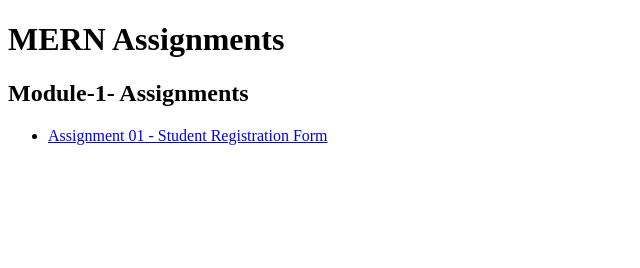
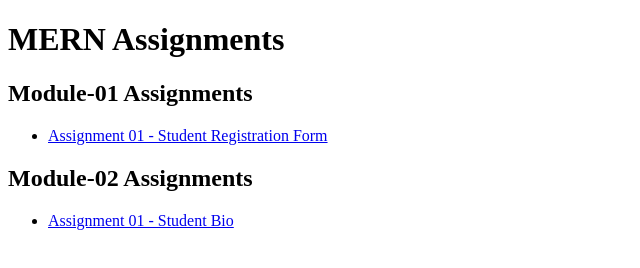
Before and after one commit to Mohan-25-oss/MERN-Assignments, a plain HTML site: page index.html in a window 1280 px wide. Shown: the whole page, without its empty margins (0-640 px from the left). Drawn offline with Linux system fonts and the light colour scheme.

Commit message:
update bio

```diff
--- a/index.html
+++ b/index.html
@@ -10,7 +10,8 @@
 
     <h1>MERN Assignments</h1>
 
-    <h2>Module-1- Assignments</h2>
+    <!-- Module 01 -->
+    <h2>Module-01 Assignments</h2>
 
     <ul>
         <li>
@@ -20,5 +21,16 @@
         </li>
     </ul>
 
+    <!-- Module 02 -->
+    <h2>Module-02 Assignments</h2>
+
+    <ul>
+        <li>
+            <a href="./Module-02-Assignment/Student-Bio/student-bio.html">
+                Assignment 01 - Student Bio
+            </a>
+        </li>
+    </ul>
+
 </body>
 </html>
```
